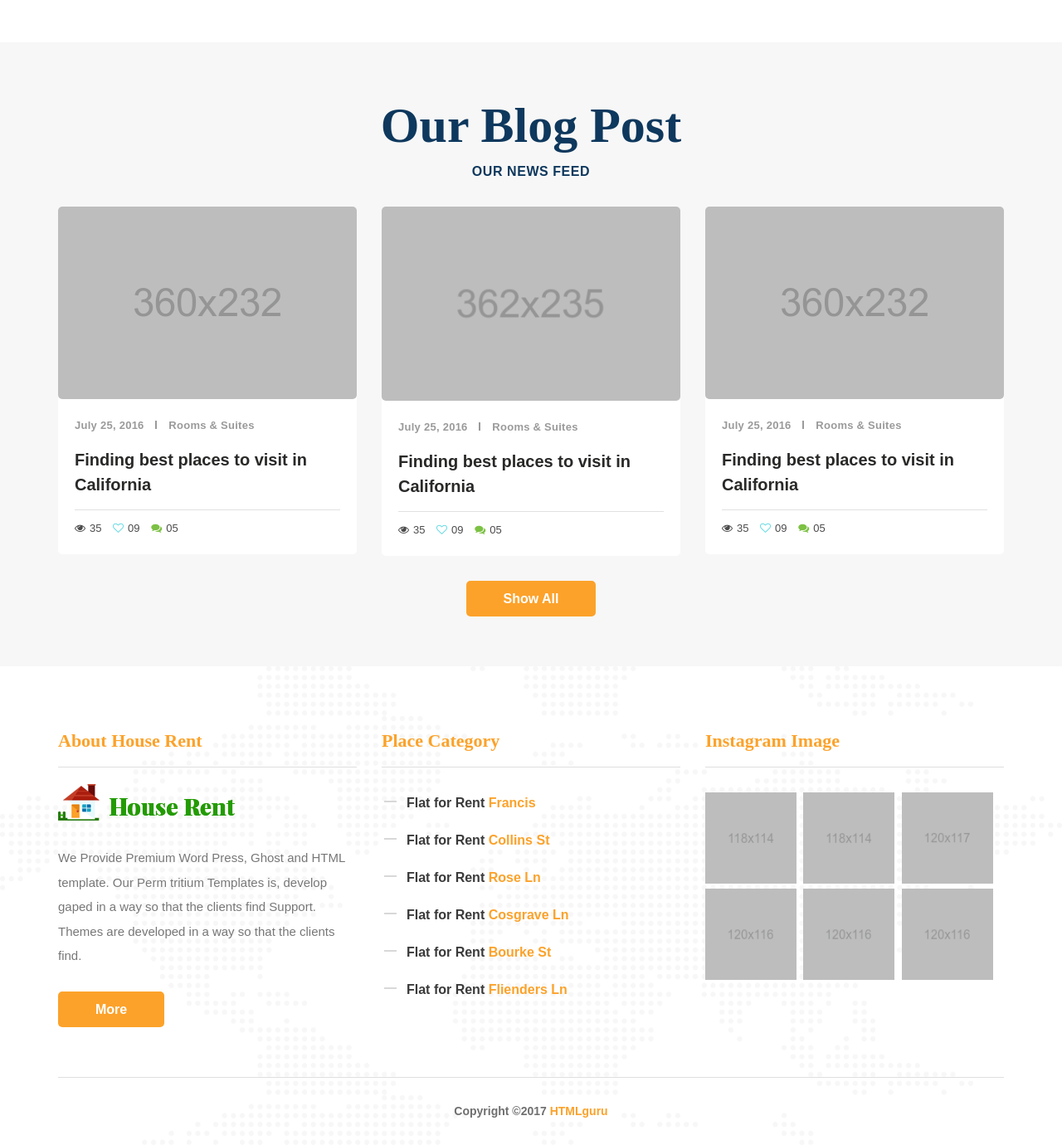
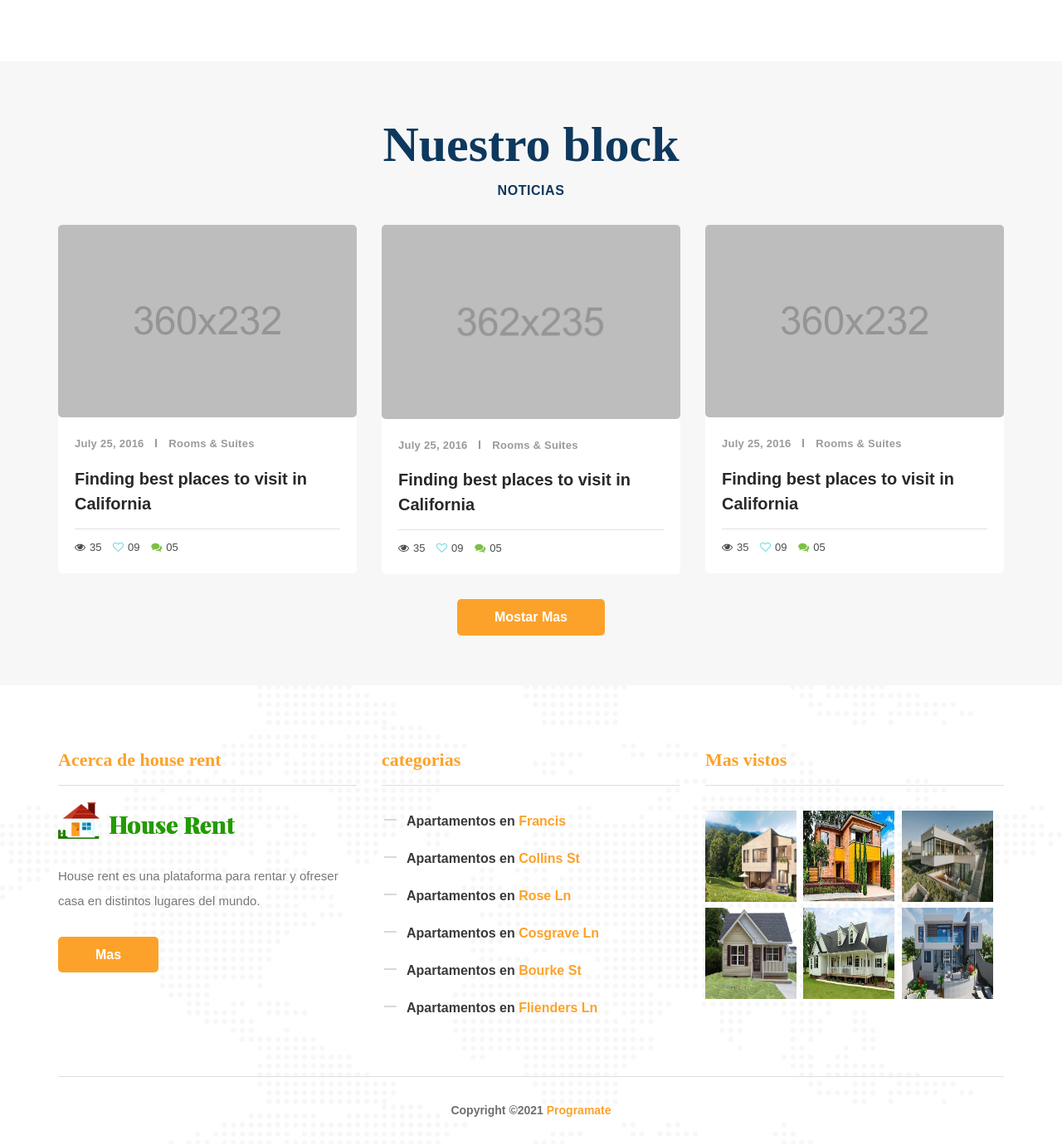
Before and after one commit to solemme1987/home, a PHP site: page / in a window 1280 px wide. Shown: the part 4558-5938 px from the top of the page at 83% size. After the commit the page ends 5904 px from the top, so only its background shows below. Run offline with PHP 8.4, Linux system fonts and the light colour scheme.

Commit message:
primer footer

```diff
--- a/views/components/footer.php
+++ b/views/components/footer.php
@@ -5,8 +5,8 @@
                 <div class="row">
                     <div class="col-md-12">
                         <div class="heading-content-two available">
-                            <h2 class="title">We Are Available<br/> For You 24/7</h2>
-                            <h5 class="sub-title">Our online support service is always 24 Hours</h5>
+                            <h2 class="title">Estamos disponible<br/>para ti</h2>
+                            <h5 class="sub-title">NUESTRO SERVICIO DE SOPORTE ONLINE ES SIEMPRE LAS 24 HORAS</h5>
                         </div><!-- /.testimonial-heading-content -->
                     </div><!-- /.col-md-12 -->
                 </div><!-- /.row -->
@@ -21,13 +21,13 @@
                             <div class="row">
                                 <div class="col-md-6 col-sm-6">
                                     <div class="contact">
-                                        <h4><i class="fa fa-address-book"></i>Address</h4>
+                                        <h4><i class="fa fa-address-book"></i>Dirección</h4>
                                         <p>112/B - Road 121, King/St Melbourne Australia</p>
                                     </div><!-- /.contact -->
                                 </div><!-- /.col-md-6 -->
                                 <div class="col-md-6 col-sm-6">
                                     <div class="contact">
-                                        <h4><i class="fa fa-envelope"></i>Mail</h4>
+                                        <h4><i class="fa fa-envelope"></i>correo</h4>
                                         <p>yourmail@domain.com houserent@domain.com</p>
                                     </div><!-- /.contact -->
                                 </div><!-- /.col-md-6 -->
@@ -35,13 +35,13 @@
                             <div class="row">
                                 <div class="col-md-6 col-sm-6">
                                     <div class="contact">
-                                        <h4><i class="fa fa-phone-square"></i>Call</h4>
+                                        <h4><i class="fa fa-phone-square"></i>Telefono</h4>
                                         <p>+99 0215469875 <br/>666 35874692050</p>
                                     </div><!-- /.contact -->
                                 </div><!-- /.col-md-6 -->
                                 <div class="col-md-6 col-sm-6">
                                     <div class="contact">
-                                        <h4><i class="fa fa-user-circle"></i>Social account</h4>
+                                        <h4><i class="fa fa-user-circle"></i>Redes sociales</h4>
                                         <div class="social-icon">
                                             <a href="#"><i class="fa fa-facebook"></i></a>
                                             <a href="#"><i class="fa fa-twitter"></i></a>
@@ -64,8 +64,8 @@
             <div class="col-md-12">
                 <div class="row">
                     <div class="heading-content-one">
-                        <h2 class="title">Our Blog Post</h2>
-                        <h5 class="sub-title">Our News Feed</h5>
+                        <h2 class="title">Nuestro block</h2>
+                        <h5 class="sub-title">Noticias</h5>
                     </div><!-- /.blog-heading-content -->
                 </div><!-- /.row -->
             </div><!-- /.col-md-12 -->
@@ -161,7 +161,7 @@
                     </article><!-- /.post -->
                 </div><!-- /.col-md-4 -->
             </div><!-- /.row -->
-            <a href="blog.html" class="button">show all</a>
+            <a href="blog.html" class="button">mostar mas</a>
         </div><!-- /.container -->
     </div><!-- /.Blog-area-->
 
@@ -173,43 +173,44 @@
                    <div class="widget widget_about yellow-color">
                        <div class="widget-title-area">
                            <h3 class="widget-title">
-                               About House Rent
+                               Acerca de house rent
                            </h3><!-- /.widget-title -->
                        </div><!-- /.widget-title-area -->
                        <div class="widget-about-content">
                            <img src="views/assets/images/footer-logo.png" alt="house" />
-                           <p>We Provide Premium Word Press, Ghost and HTML template. Our Perm tritium Templates is, develop gaped in a way so that the clients find  Support. Themes are developed in a way so that the clients find.</p>
-                           <a href="#" class="button">More</a>
+                           <p>House rent  es una plataforma para  rentar y ofreser casa  en distintos lugares del mundo.
+ </p>
+                           <a href="#" class="button">Mas</a>
                        </div><!-- /.widget-content -->
                    </div><!-- /.widget widget_about -->
                </div><!-- /.col-md-4 -->
                <div class="col-md-4">
                    <div class="widget widget_place_category yellow-color">
                        <div class="widget-title-area">
-                           <h3 class="widget-title">Place Category</h3><!-- /.widget-title -->
+                           <h3 class="widget-title">categorias</h3><!-- /.widget-title -->
                        </div><!-- /.widget-title-area -->
                        <ul>
-                           <li>Flat for Rent <a href="#">Francis</a></li>
-                           <li>Flat for Rent <a href="#">Collins St</a></li>
-                           <li>Flat for Rent <a href="#">Rose Ln</a></li>
-                           <li>Flat for Rent <a href="#">Cosgrave Ln</a></li>
-                           <li>Flat for Rent <a href="#">Bourke St</a></li>
-                           <li>Flat for Rent <a href="#">Flienders Ln</a></li>
+                           <li> Apartamentos en  <a href="#">Francis</a></li>
+                           <li> Apartamentos en  <a href="#">Collins St</a></li>
+                           <li> Apartamentos en  <a href="#">Rose Ln</a></li>
+                           <li> Apartamentos en  <a href="#">Cosgrave Ln</a></li>
+                           <li> Apartamentos en  <a href="#">Bourke St</a></li>
+                           <li> Apartamentos en  <a href="#">Flienders Ln</a></li>
                        </ul>
                    </div><!-- /.widget -->
                </div><!-- /.col-md-4 -->
                <div class="col-md-4">
                    <div class="widget widget_instagram yellow-color">
                        <div class="widget-title-area">
-                           <h3 class="widget-title">Instagram Image</h3><!-- /.widget-title -->
+                           <h3 class="widget-title">Mas vistos</h3><!-- /.widget-title -->
                        </div><!-- /.widget-title-area -->
                        <div class="instagram-image-content">
-                           <a href="#"><img src="views/assets/images/instagram/instagram-one.png" alt="" /></a>
-                           <a href="#"><img src="views/assets/images/instagram/instagram-two.png" alt="" /></a>
-                           <a href="#"><img src="views/assets/images/instagram/instagram-three.png" alt="" /></a>
-                           <a href="#"><img src="views/assets/images/instagram/instagram-four.png" alt="" /></a>
-                           <a href="#"><img src="views/assets/images/instagram/instagram-five.png" alt="" /></a>
-                           <a href="#"><img src="views/assets/images/instagram/instagram-six.png" alt="" /></a>
+                           <a href="#"><img src="views/assets/images/instagram/img1.jpg" alt="" /></a>
+                           <a href="#"><img src="views/assets/images/instagram/img2.jpg" alt="" /></a>
+                           <a href="#"><img src="views/assets/images/instagram/img3.jpg" alt="" /></a>
+                           <a href="#"><img src="views/assets/images/instagram/img4.jpg" alt="" /></a>
+                           <a href="#"><img src="views/assets/images/instagram/img5.jpg" alt="" /></a>
+                           <a href="#"><img src="views/assets/images/instagram/img6.jpg" alt="" /></a>
 
                        </div><!-- /.instagram-image-content -->
                    </div><!-- /.widget -->
@@ -218,7 +219,7 @@
            <div class="row">
                <div class="col-md-12">
                    <div class="bottom-content">
-                       <p>Copyright  &copy;2017 <a href="#">HTMLguru</a></p>
+                       <p>Copyright  &copy;2021 <a href="#">Programate</a></p>
                    </div><!-- /.bottom-top-content -->
                </div><!-- /.col-md-12 -->
            </div><!-- /.row -->
```
Also changed, not shown: views/assets/images/instagram/img1.jpg (added), views/assets/images/instagram/img2.jpg (added), views/assets/images/instagram/img3.jpg (added), views/assets/images/instagram/img4.jpg (added), views/assets/images/instagram/img5.JPG (added), views/assets/images/instagram/img6.jpg (added).
